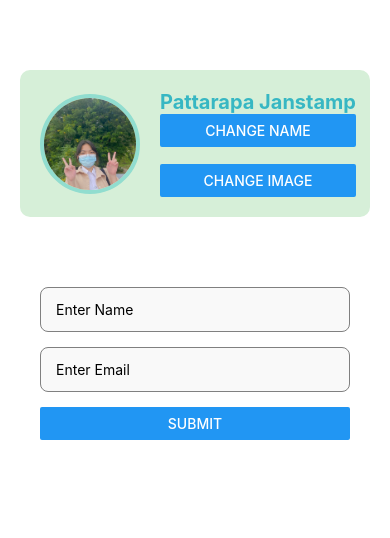
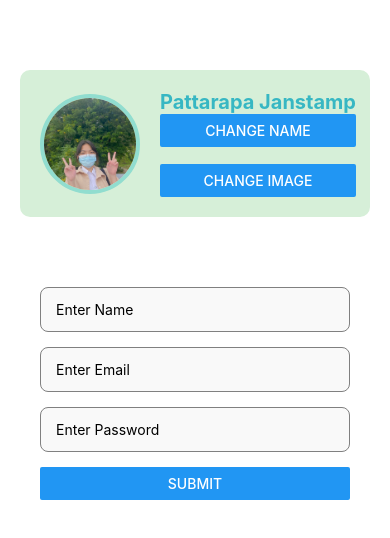
Before and after one commit to PentaYukina/2213110584_ReactNative, a React Native app: screen / in a window 390 px wide. Shown: the top 538 px of the page. Built offline with nearby package versions, Linux system fonts and the light colour scheme.

Commit message:
Practice4_TextInput Component

```diff
--- a/App.tsx
+++ b/App.tsx
@@ -1,7 +1,7 @@
 import { View, Text } from 'react-native'
 import React from 'react'
 import ProfileScreen from './components/ProfileScreen'
-import UseEffectEx from './components/useEffectEx'
+import UseEffectEx from './components/UseEffectEx'
 
 
 const App = ():React.JSX.Element => {
--- a/components/Login.tsx
+++ b/components/Login.tsx
@@ -6,12 +6,44 @@
 const Login = (): React.JSX.Element => {
   const [fullname, setFullname] = useState("");
   const [email, setEmail] = useState("");
-  const [FooterMessage, setFooterMessage] = useState(
-    "Thai-Nichi Institute of Technology"
-  );
+  const [password, setPassword] = useState("");
 
-  const handleButtonClick = () => {
-    Alert.alert("Please Enter Name");
+  const validateEmail = (email:string):boolean => {
+    const recheckemail = /\S+@\S+\.\S+/;
+    return recheckemail.test(email);
+  }
+
+  const handleSubmit = () => {
+    let errorMessage = "";
+    /* if (!fullname&&!email) {
+      Alert.alert("Error", "Please Enter Email\nPlease Enter Name", [{ text: "OK" }]);
+      return;
+    } */
+    if (!fullname) {
+ /*      Alert.alert("Alert", "Please Enter Name", [{ text: "OK" }]);
+      return; //break; */
+      errorMessage += "Please Enter Name\n";
+    }
+    if (!email) {
+/*       Alert.alert("Alert", "Please Enter Email", [{ text: "OK" }]);
+      return; */
+      errorMessage += "Please Enter Email\n";
+    }else if(!validateEmail(email)){
+      errorMessage+="Invalid Email Format\n";
+    }
+
+    //checkpassword
+    if(!password){
+      errorMessage += "Please Enter Password";
+    }else if(password.length<6){
+      errorMessage +="Password must be at lease 6 characters\n";
+    }
+
+    if (errorMessage) {
+      Alert.alert("Error", errorMessage.trim(), [{ text: "OK" }]);
+      return;
+    }
+    Alert.alert("Alert", "Success", [{ text: "OK" }]);
   };
 
   return (
@@ -25,10 +57,18 @@
       <TextInput
         style={stylesLogin.input}
         placeholder="Enter Email"
+        keyboardType="email-address"
         value={email}
         onChangeText={setEmail}
       />
-      <Button title="SUBMIT" onPress={handleButtonClick} />
+      <TextInput
+        style={stylesLogin.input}
+        placeholder="Enter Password"
+        value={password}
+        onChangeText={setPassword}
+        secureTextEntry={true}
+      />
+      <Button title="SUBMIT" onPress={handleSubmit} />
     </View>
   );
 };
--- a/components/ProfileScreen.tsx
+++ b/components/ProfileScreen.tsx
@@ -25,7 +25,7 @@
             <Button title = "Change Image" onPress={handleChangeImage}/>
             </View>
         </View>
-            <Login></Login>
+            <Login/>
     </View>
   )
 }
```
